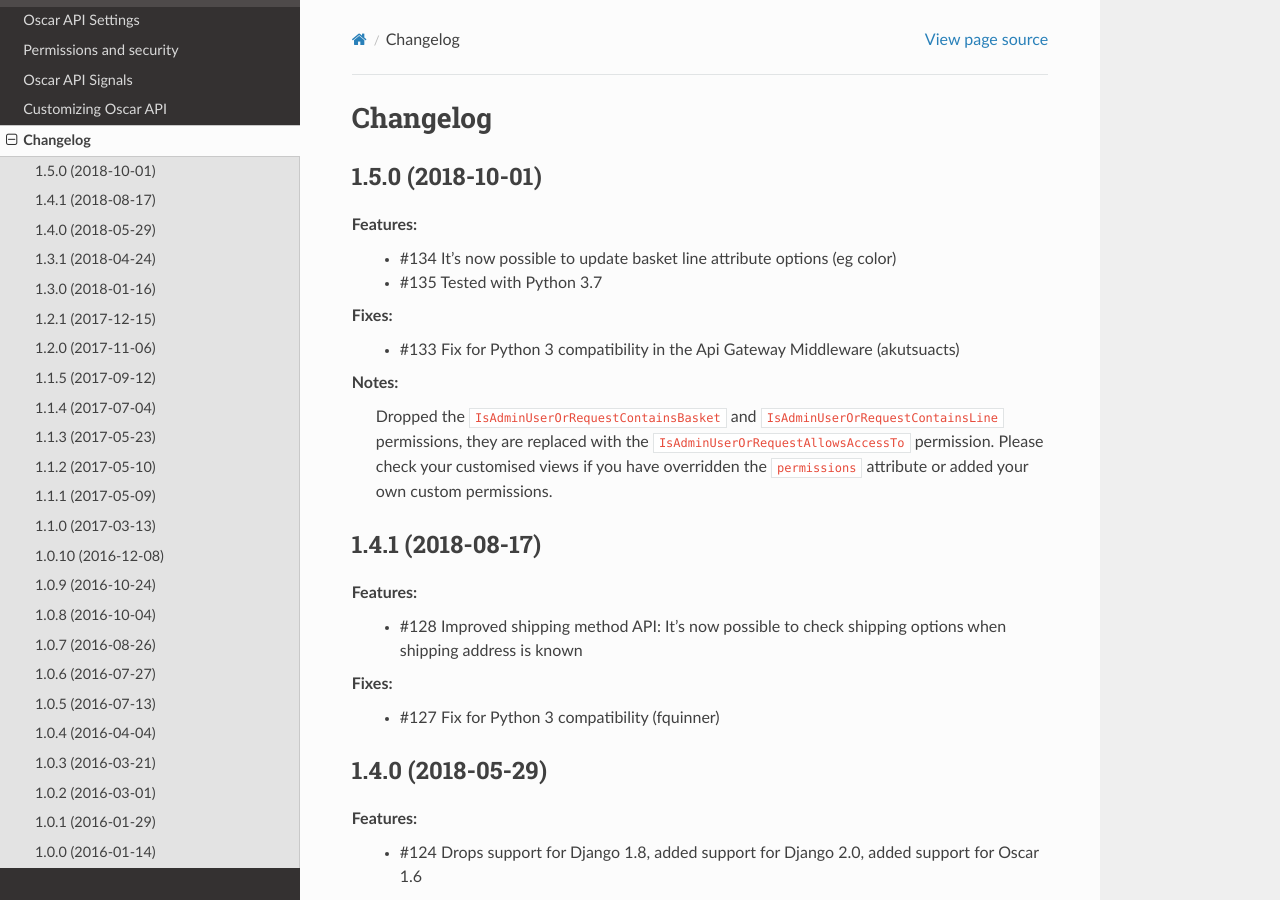
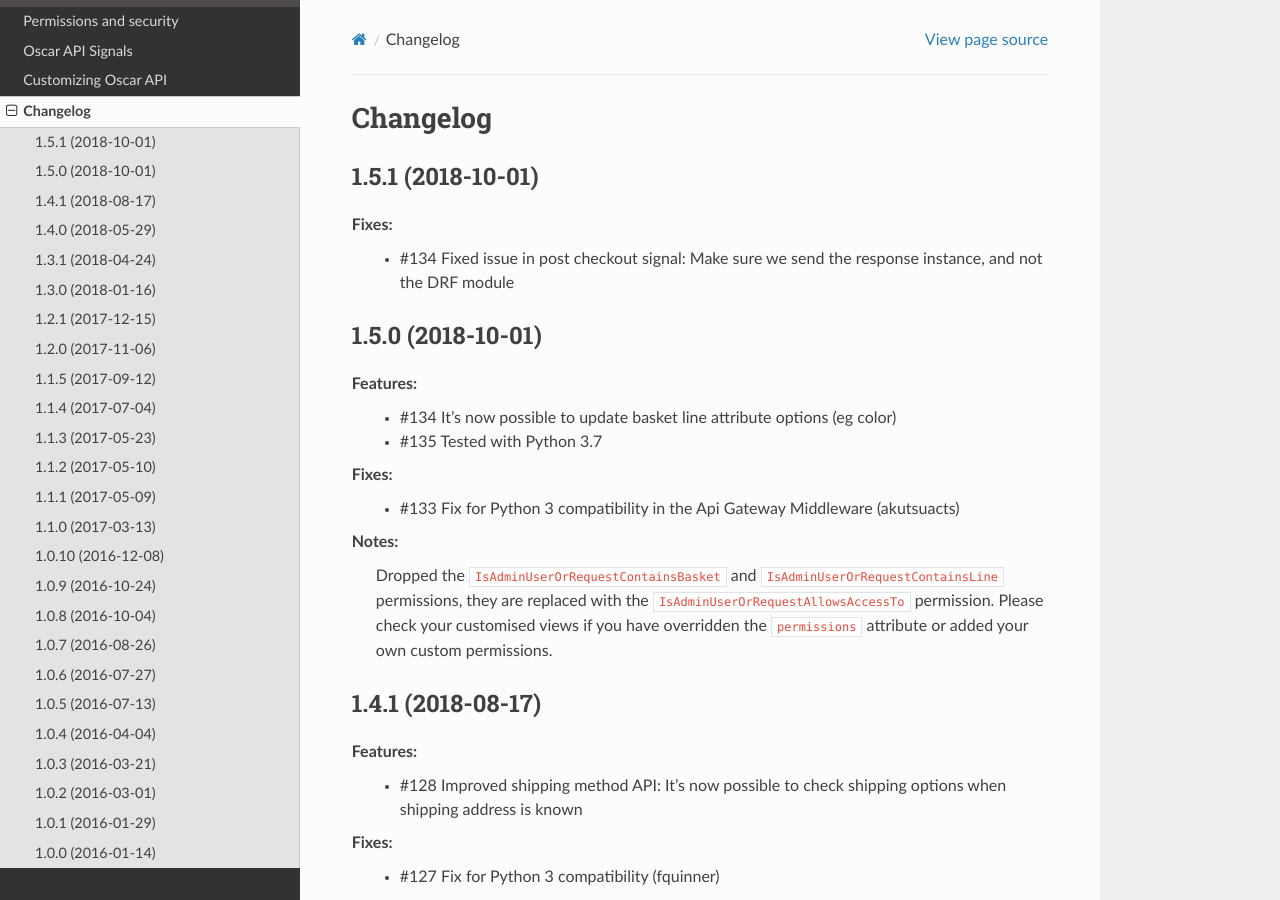
Before and after one commit to django-oscar/django-oscar-api, a Sphinx documentation site: the page built from docs/source/changelog.rst, in a window 1280 px wide and 900 px high. Built offline with Sphinx 7.4.7 and the Read the Docs theme 2.0.0, drawn with Linux system fonts in a browser that asks for light colours.

Commit message:
Prepare for release 1.5.1

```diff
--- a/docs/source/changelog.rst
+++ b/docs/source/changelog.rst
@@ -1,6 +1,11 @@
 =========
 Changelog
 =========
+
+1.5.1 (2018-10-01)
+------------------
+Fixes:
+  * #134 Fixed issue in post checkout signal: Make sure we send the response instance, and not the DRF module
 
 1.5.0 (2018-10-01)
 ------------------
--- a/setup.py
+++ b/setup.py
@@ -1,6 +1,6 @@
-from setuptools import setup, find_packages
+from setuptools import find_packages, setup
 
-__version__ = "1.5.0"
+__version__ = "1.5.1"
 
 
 setup(
```
